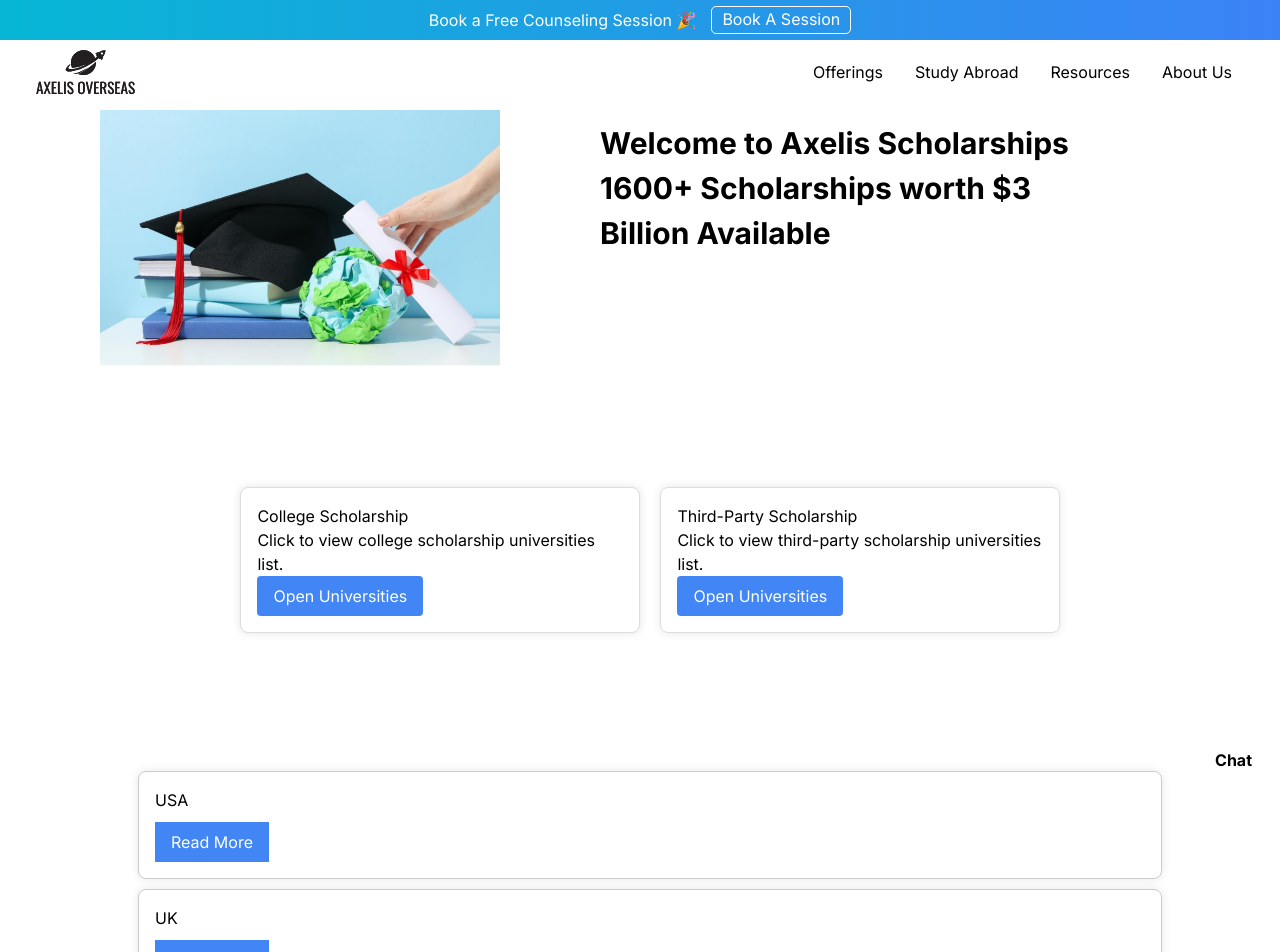
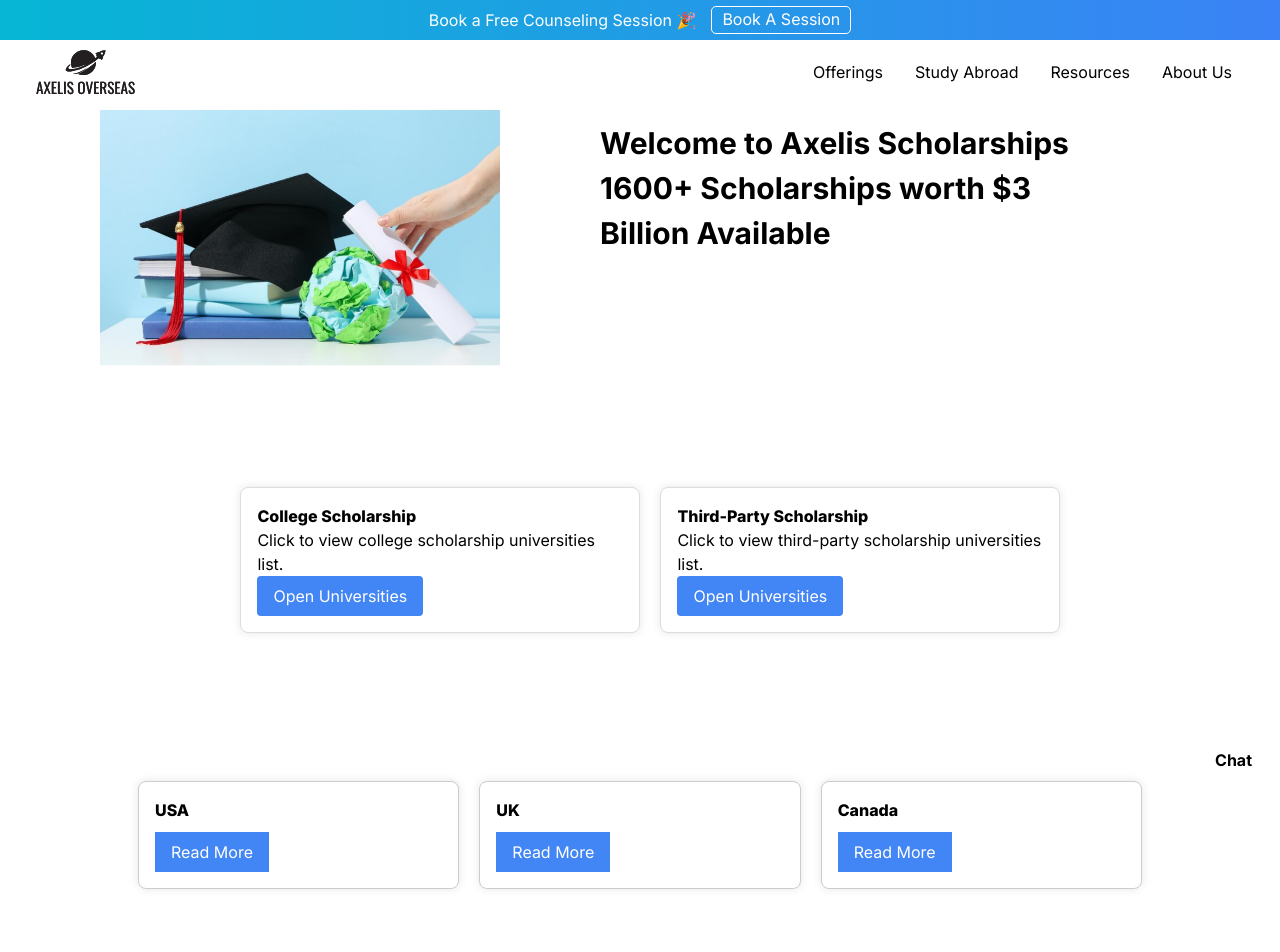
Before and after one commit to Axelis-Overseas-Education/axelis-oversees, a Next.js app: page /scholarShip in a window 1280 px wide. Shown: the top 952 px of the page. Built offline with nearby package versions, Linux system fonts and the light colour scheme.

Commit message:
scholarship/page/ui

```diff
--- a/app/scholarShip/page.jsx
+++ b/app/scholarShip/page.jsx
@@ -82,13 +82,22 @@ const Scholarship = () => {
   const collegeScholarships = [
     "1. Central Michigan University, Mount Pleasant, Michigan - International President's Award: $1,000 to $9,000 a year",
     "2. Cleveland State University, Cleveland, Ohio - Academic Excellence Scholarship: $1,500 per year",
-    "University C",
+    "2. Cleveland State University, Cleveland, Ohio - Academic Excellence Scholarship: $1,500 per year",
+    "2. Cleveland State University, Cleveland, Ohio - Academic Excellence Scholarship: $1,500 per year",
+    "2. Cleveland State University, Cleveland, Ohio - Academic Excellence Scholarship: $1,500 per year",
+    "2. Cleveland State University, Cleveland, Ohio - Academic Excellence Scholarship: $1,500 per year",
+    "2. Cleveland State University, Cleveland, Ohio - Academic Excellence Scholarship: $1,500 per year",
+    "2. Cleveland State University, Cleveland, Ohio - Academic Excellence Scholarship: $1,500 per year",
   ];
 
   const thirdPartyScholarships = [
-    "Scholarship X",
-    "Scholarship Y",
-    "Scholarship Z",
+   "2. Cleveland State University, Cleveland, Ohio - Academic Excellence Scholarship: $1,500 per year",
+   "2. Cleveland State University, Cleveland, Ohio - Academic Excellence Scholarship: $1,500 per year",
+   "2. Cleveland State University, Cleveland, Ohio - Academic Excellence Scholarship: $1,500 per year",
+   "2. Cleveland State University, Cleveland, Ohio - Academic Excellence Scholarship: $1,500 per year",
+   "2. Cleveland State University, Cleveland, Ohio - Academic Excellence Scholarship: $1,500 per year",
+   "2. Cleveland State University, Cleveland, Ohio - Academic Excellence Scholarship: $1,500 per year",
+   "2. Cleveland State University, Cleveland, Ohio - Academic Excellence Scholarship: $1,500 per year",
   ];
 
   const openUniversityPopup = (universities, scholarshipType) => {
@@ -143,12 +152,14 @@ const Scholarship = () => {
       <section className={styles.partiesGrid}>
         <div className={styles.gridAlign}>
           <div className={styles.card}>
-            <h2>College Scholarship</h2>
-            <h1>Click to view college scholarship universities list.</h1>
+            <h1 className={styles.universityHeader}>College Scholarship</h1>
+            <p>Click to view college scholarship universities list.</p>
             <button
               className={styles.button}
               onClick={() =>
-                setModal(collegeScholarships.join("\n"))
+                setModal(collegeScholarships.map((scholarship, index) => (
+                  <p key={index}>{scholarship}</p>
+                )))
               }
             >
               Open Universities
@@ -156,13 +167,15 @@ const Scholarship = () => {
           </div>
 
           <div className={styles.card}>
-            <h2>Third-Party Scholarship</h2>
+            <h2 className={styles.universityHeader}>Third-Party Scholarship</h2>
             <h1>Click to view third-party scholarship universities list.</h1>
             <button
               className={styles.button}
               onClick={() =>
                 //openUniversityPopup(thirdPartyScholarships, "Third-Party")
-                setModal(thirdPartyScholarships.join("\n"))
+                 setModal(thirdPartyScholarships.map((scholarship, index) => (
+                  <p key={index}>{scholarship}</p>
+                )))
               }
             >
               Open Universities
@@ -179,7 +192,7 @@ const Scholarship = () => {
               className={styles.scholarshipCard}
 
             >
-              <h2>{scholarship.title}</h2>
+              <h2 className={styles.universityHeader}>{scholarship.title}</h2>
               <div className={styles.content}>
                 <h1
                   className={`${styles.description} ${expandedCard !== scholarship.id ? styles.expanded : ""
--- a/app/scholarShip/scholarship.module.css
+++ b/app/scholarShip/scholarship.module.css
@@ -11,6 +11,15 @@
   text-align: center;
   margin-bottom: 20px;
 }
+
+.universityHeader {
+  font-weight: 800;
+}
+
+.scholarship7Container {
+display:flex;
+}
+
 .scholarshipContainer {
   display: flex;
   flex-wrap: wrap;
```
